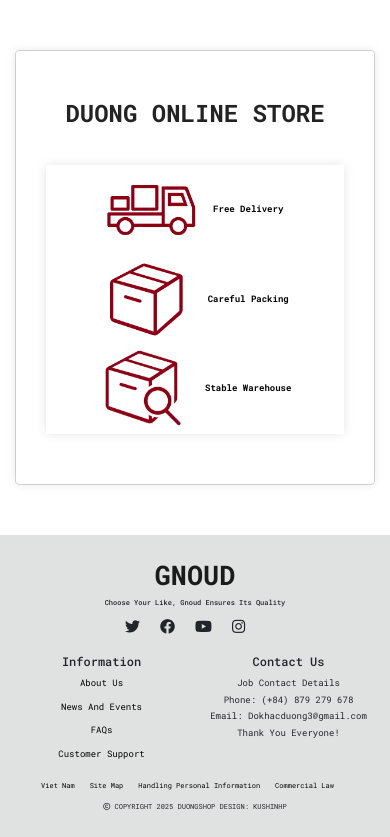
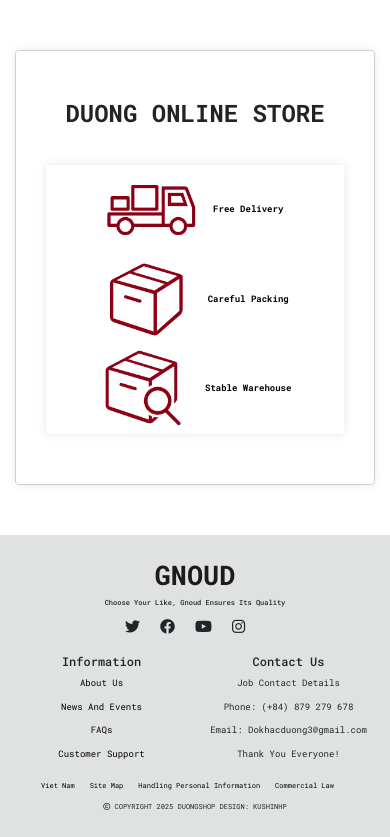
Before and after one commit to dokhacduong1/ProjectBanHang, a React (Create React App) app: page / in a window 390 px wide. Shown: the part 2297-3134 px from the top of the page. Built offline with nearby package versions, Linux system fonts and the light colour scheme; no server answers.

Commit message:
updatetiep2

```diff
--- a/src/components/SectionSix/SectionSix.css
+++ b/src/components/SectionSix/SectionSix.css
@@ -131,6 +131,9 @@
     .sectionBox{
         align-items:normal;
     }
+    .sectionSix__Contact p{
+        margin-bottom: 10px;
+    }
 }
 @media (max-width: 467.9px) {
    .sectionBox{
```
